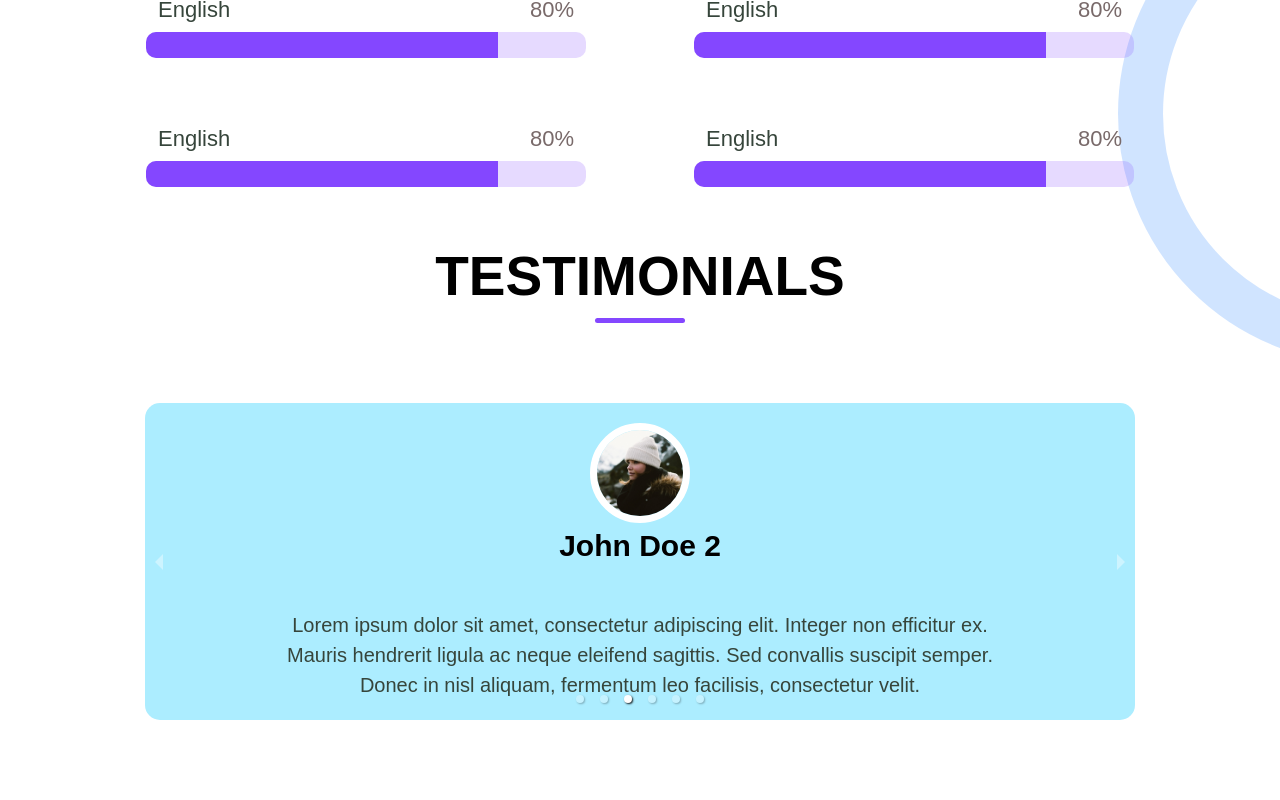
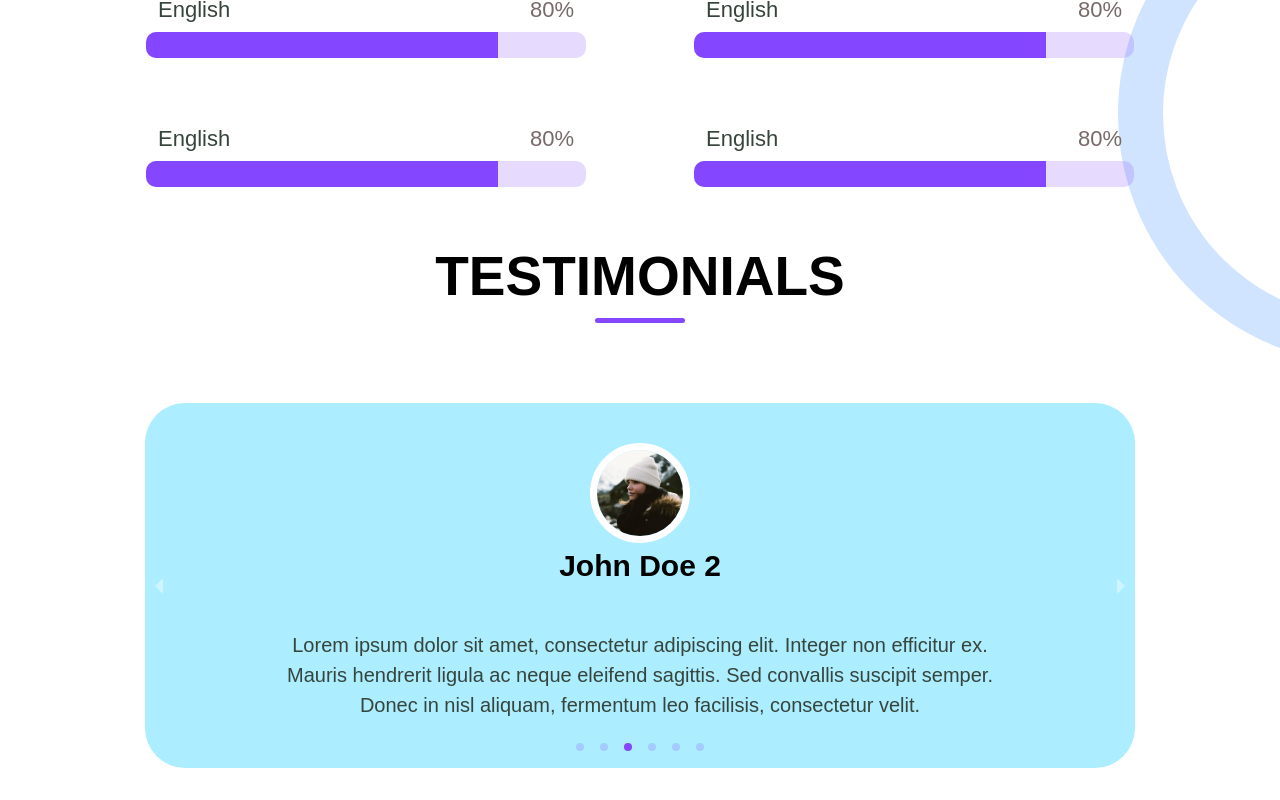
Before and after one commit to Yasser-Belatreche/amina-portfolio, a React (Create React App) app: page / in a window 1280 px wide. Shown: the part 4640-5440 px from the top of the page. Before the commit the page ends 5360 px from the top, so only its background shows below. Built offline with nearby package versions, Linux system fonts and the light colour scheme.

Commit message:
testimonials carousel dots customised

```diff
--- a/src/Container/sections/heroSection/Hero.js
+++ b/src/Container/sections/heroSection/Hero.js
@@ -9,13 +9,6 @@
   const [isLinksOpen, setIsLinksOpen] = useState(false);
   const [isSubLinksOpen, setIsSubLinksOpen] = useState(false);
 
-  const handleMouseOver = (e) => {
-    if (e.target.className.includes("about-link")) {
-      setIsSubLinksOpen(true);
-    }else {
-      setIsSubLinksOpen(false);
-    }
-  }
 
   useEffect(() => {
     const container = document.querySelector('.role span');
@@ -77,7 +70,7 @@
             <a href="#hero" onClick={() => setIsLinksOpen(false)}>home</a>
           </div>
           <div className="link relative">
-            <a className="about-link flex items-center cursor-pointer" onClick={() => setIsSubLinksOpen(!isSubLinksOpen)}>
+            <a href="#" className="about-link flex items-center cursor-pointer" onClick={() => setIsSubLinksOpen(!isSubLinksOpen)}>
               about
               <IoIosArrowDown className="ml-1" style={{zIndex:'-5'}} className={`${isSubLinksOpen ? "rotate" : ""}`} style={{transition:".5s"}}/>
             </a>
--- a/src/Container/sections/testimonialsSection/testimonials.css
+++ b/src/Container/sections/testimonialsSection/testimonials.css
@@ -6,7 +6,7 @@
     background: #ACEDFF;
     border-radius: 15px;
     max-width: 990px;
-    @apply mx-auto mt-8
+    @apply mx-auto my-8
 }
 
 .testimonial {
@@ -18,6 +18,7 @@
     width: 80px;
     height: 80px;
     overflow: hidden;
+    @apply mt-5
 }
 
 .testimonial .img img {
@@ -35,7 +36,21 @@
 .testimonial .text {
     font-size: 16px;
     color: #36453B;
-    @apply text-center
+    @apply text-center mb-7
+}
+
+.carousel .control-dots {
+    bottom: 0px !important;
+}
+
+.carousel .control-dots .dot {
+    opacity: 1 !important;
+    background: rgba(132, 71, 255, 0.2) !important;
+    box-shadow: none !important;
+}
+
+.carousel .control-dots .dot.selected {
+    background: #8447FF !important;
 }
 
 @media (min-width: 640px) {
@@ -49,6 +64,9 @@
     .testimonial .img img {
         border: 7px solid white !important;
     }
+    .testimonials-container {
+        border-radius: 20px;
+    }
 }
 
 @media (min-width: 850px) {
@@ -58,6 +76,9 @@
     .testimonial .text {
         font-size: 18px;
         margin-top: 20px;
+    }
+    .testimonials-container {
+        border-radius: 30px;
     }
 }
 
@@ -72,4 +93,7 @@
     .testimonials-container {
         @apply mt-20
     }
+    .testimonials-container {
+        border-radius: 40px;
+    }
 }
```
